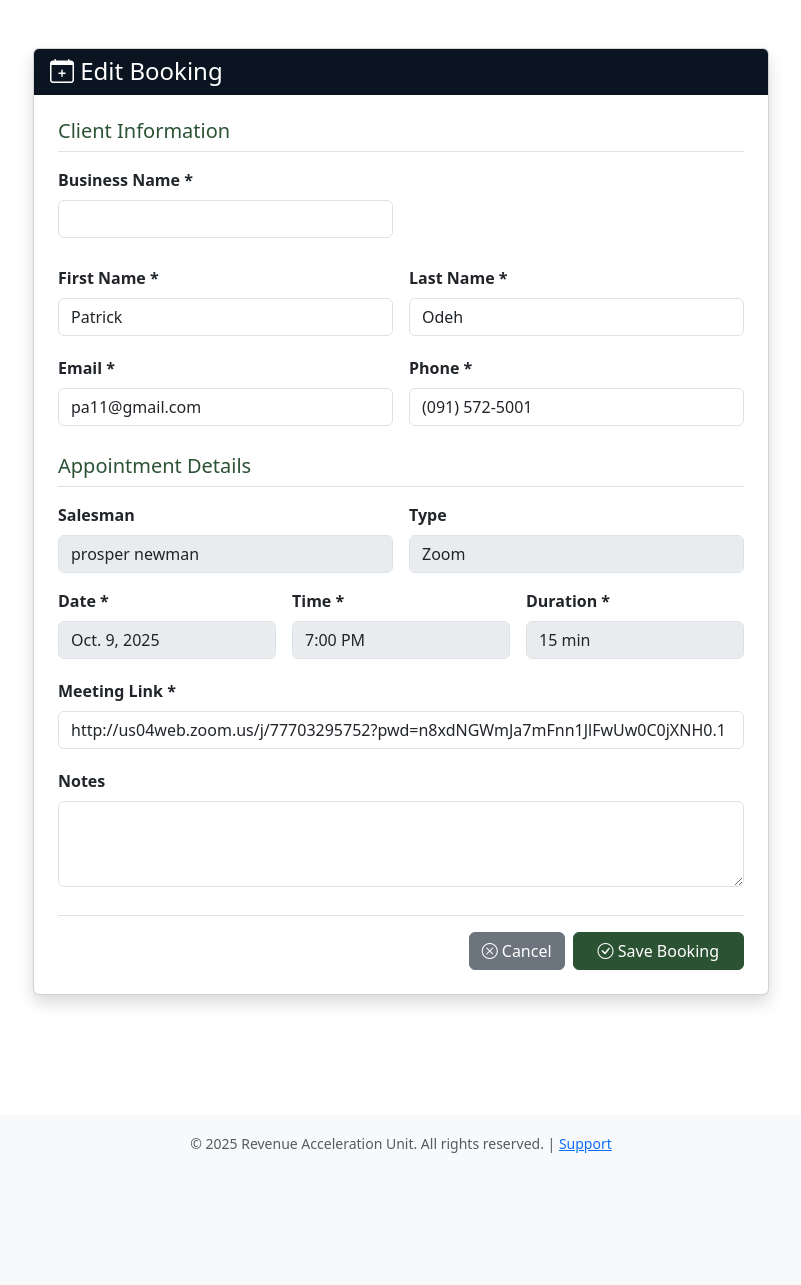
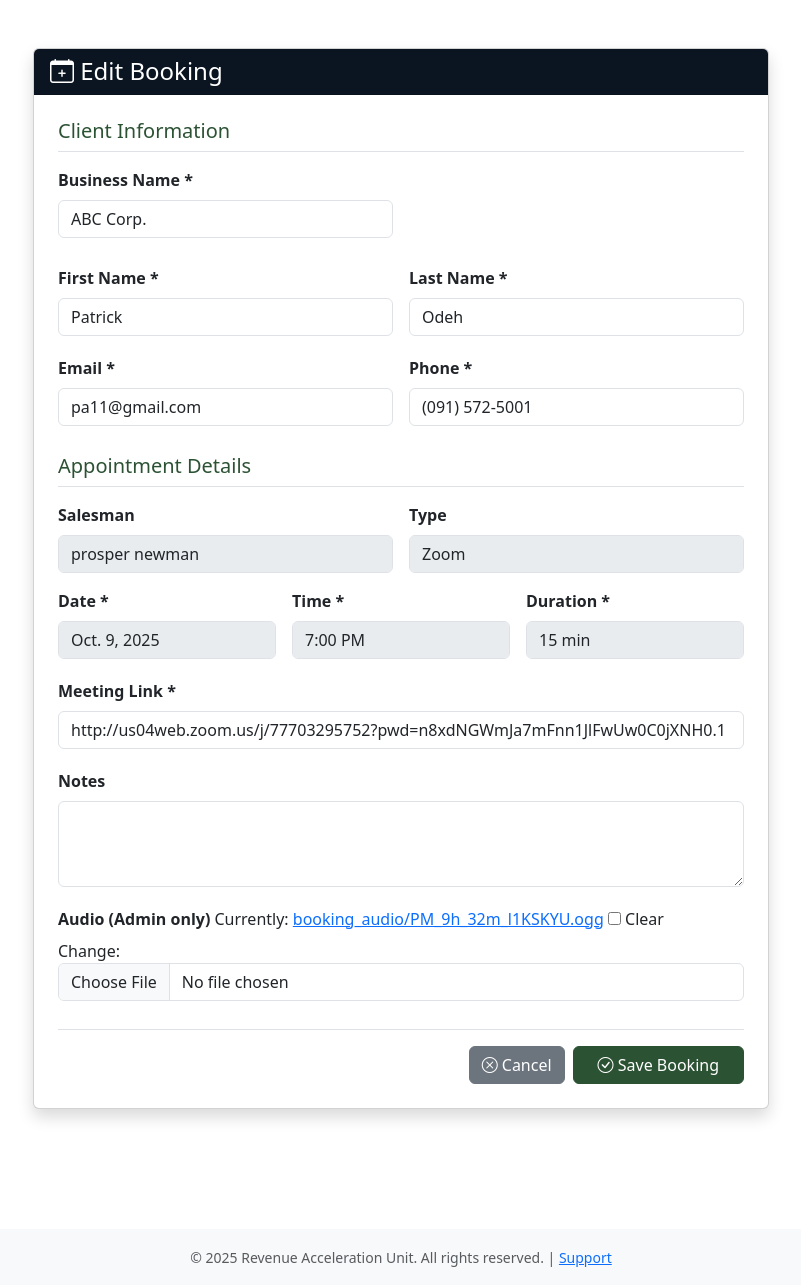
Before and after one commit to patrickodeh1/csass_project, a Django app: page /booking/3/edit/ in a window 1280 px wide. Shown: the part 64-1349 px from the top of the page, without its empty margins (239-1040 px from the left). Before the commit the page ends 1217 px from the top, so only its background shows below. Run offline with Django 5.2, Linux system fonts and the light colour scheme; a user stored in the database is signed in; data comes from the database, SQL or seed files in the repository; both versions use the stored data as it was after the commit.

Commit message:
file upload

```diff
--- a/core/forms.py
+++ b/core/forms.py
@@ -308,12 +308,14 @@ class BookingForm(forms.ModelForm):
     client_phone = forms.CharField(max_length=20, required=True)
     zoom_link = forms.URLField(required=False, widget=forms.URLInput(attrs={'class': 'form-control', 'placeholder': 'Zoom meeting link (if applicable)', 'readonly': True}))
 
+    audio_file = forms.FileField(required=False)
+
     class Meta:
         model = Booking
         fields = [
             'business_name', 'client_first_name', 'client_last_name',
             'client_email', 'client_phone', 'salesman', 'appointment_date',
-            'appointment_time', 'duration_minutes', 'appointment_type', 'zoom_link', 'notes'
+            'appointment_time', 'duration_minutes', 'appointment_type', 'zoom_link', 'notes', 'audio_file'
         ]
         widgets = {
             'appointment_date': forms.DateInput(attrs={'type': 'date'}),
@@ -338,12 +340,30 @@ class BookingForm(forms.ModelForm):
         )
         self.fields['salesman'].widget.attrs['class'] = 'form-control'
 
+        # Always force duration to 15 minutes in the UI
+        self.fields['duration_minutes'].initial = 15
+        self.fields['duration_minutes'].disabled = True
+
         # Pre-fill client info if editing
         if self.instance and self.instance.pk:
+            # Business name
+            self.fields['business_name'].initial = getattr(self.instance.client, 'business_name', '')
             self.fields['client_first_name'].initial = self.instance.client.first_name
             self.fields['client_last_name'].initial = self.instance.client.last_name
             self.fields['client_email'].initial = self.instance.client.email
             self.fields['client_phone'].initial = self.instance.client.phone_number
+
+            # Lock all fields except notes and audio if booking is pending
+            if self.instance.status == 'pending':
+                lock_fields = [
+                    'business_name', 'client_first_name', 'client_last_name', 'client_email', 'client_phone',
+                    'salesman', 'appointment_date', 'appointment_time', 'duration_minutes', 'appointment_type', 'zoom_link'
+                ]
+                for name in lock_fields:
+                    if name in self.fields:
+                        self.fields[name].disabled = True
+                        # Avoid required validation errors for disabled fields that won't post back
+                        self.fields[name].required = False
 
         # Set zoom link from SystemConfig for zoom appointments
         if self.initial.get('appointment_type') == 'zoom':
@@ -360,7 +380,7 @@ class BookingForm(forms.ModelForm):
         appointment_date = cleaned_data.get('appointment_date')
         appointment_time = cleaned_data.get('appointment_time')
         appointment_type = cleaned_data.get('appointment_type')
-        duration_minutes = cleaned_data.get('duration_minutes')
+        duration_minutes = 15  # Force 15 minutes
         zoom_link = cleaned_data.get('zoom_link')
 
         if appointment_type == 'zoom' and not zoom_link:
@@ -368,6 +388,23 @@ class BookingForm(forms.ModelForm):
 
 
         if all([salesman, appointment_date, appointment_time, appointment_type]):
+            # Determine if we should skip availability validation (edit without schedule change or admin editing)
+            skip_availability_checks = False
+            if self.instance and self.instance.pk:
+                original_same = (
+                    self.instance.salesman_id == (salesman.id if hasattr(salesman, 'id') else getattr(salesman, 'pk', salesman)) and
+                    self.instance.appointment_date == appointment_date and
+                    self.instance.appointment_time == appointment_time and
+                    self.instance.appointment_type == appointment_type
+                )
+                if original_same:
+                    skip_availability_checks = True
+            # Admins can bypass availability constraints during edit
+            if self.request and (self.request.user.is_staff or self.request.user.is_superuser) and self.instance and self.instance.pk:
+                skip_availability_checks = True
+
+            if skip_availability_checks:
+                return cleaned_data
             # Get available slots for this day and appointment type
             date = appointment_date
             available_slots = AvailableTimeSlot.objects.filter(
@@ -402,15 +439,9 @@ class BookingForm(forms.ModelForm):
                     f"{salesman.get_full_name()}'s available times on {appointment_date.strftime('%A')}s: {available_times}"
                 )
 
-            # Calculate duration from timeslot if not provided or override with slot duration
-            if valid_slot:
-                slot_duration = int((datetime.combine(date.min, valid_slot.end_time) - datetime.combine(date.min, valid_slot.start_time)).total_seconds() / 60)
-                # Ensure minimum 15 minutes
-                slot_duration = max(15, slot_duration)
-                if not duration_minutes or duration_minutes != slot_duration:
-                    # Override duration with slot duration
-                    cleaned_data['duration_minutes'] = slot_duration
-                    duration_minutes = slot_duration
+            # Force duration to 15 minutes regardless of slot
+            cleaned_data['duration_minutes'] = 15
+            duration_minutes = 15
 
             # Check for booking conflicts
             if duration_minutes:
@@ -425,6 +456,19 @@ class BookingForm(forms.ModelForm):
                         f"at {conflict_booking.appointment_time.strftime('%I:%M %p')}"
                     )
 
+        # Restrict audio upload to admins only
+        if self.files and self.files.get('audio_file'):
+            if not (self.request and (self.request.user.is_staff or self.request.user.is_superuser)):
+                self.add_error('audio_file', 'Only administrators can upload audio files.')
+
+            # Optional: limit file types to audio
+            uploaded = self.files.get('audio_file')
+            if uploaded and hasattr(uploaded, 'content_type'):
+                if not uploaded.content_type.startswith('audio/'):
+                    self.add_error('audio_file', 'Invalid file type. Please upload an audio file.')
+
+        # Ensure duration is always 15
+        cleaned_data['duration_minutes'] = 15
         return cleaned_data
 
     def save(self, commit=True):
@@ -452,6 +496,21 @@ class BookingForm(forms.ModelForm):
 
         booking.client = client
 
+        # If editing a pending booking, ignore changes to locked fields by restoring original values
+        if booking.pk and booking.status == 'pending':
+            original = Booking.objects.get(pk=booking.pk)
+            booking.salesman = original.salesman
+            booking.appointment_date = original.appointment_date
+            booking.appointment_time = original.appointment_time
+            booking.duration_minutes = original.duration_minutes
+            booking.appointment_type = original.appointment_type
+            booking.zoom_link = original.zoom_link
+            # Restore client details from original client (prevent client mutation here)
+            booking.client = original.client
+
+        # Force duration to 15 minutes at save-time
+        booking.duration_minutes = 15
+
         if not booking.pk:
             booking.created_by = self.request.user if self.request else booking.salesman
 
@@ -464,6 +523,11 @@ class BookingForm(forms.ModelForm):
 
         if commit:
             booking.save()
+            # Save audio if present and user is admin
+            audio = self.files.get('audio_file') if self.files else None
+            if audio and (self.request and (self.request.user.is_staff or self.request.user.is_superuser)):
+                booking.audio_file = audio
+                booking.save(update_fields=['audio_file'])
 
         return booking
 
--- a/core/models.py
+++ b/core/models.py
@@ -206,6 +206,7 @@ class Booking(models.Model):
     zoom_link = models.URLField(blank=True)
     notes = models.TextField(blank=True)
     commission_amount = models.DecimalField(max_digits=10, decimal_places=2)
+    audio_file = models.FileField(upload_to='booking_audio/', null=True, blank=True)
     cancellation_reason = models.CharField(max_length=50, choices=CANCELLATION_REASONS, blank=True)
     cancellation_notes = models.TextField(blank=True)
     canceled_at = models.DateTimeField(null=True, blank=True)
--- a/core/templates/booking_form.html
+++ b/core/templates/booking_form.html
@@ -13,7 +13,7 @@
         </div>
 
         <div class="card-body p-4">
-          <form method="post" novalidate>
+          <form method="post" enctype="multipart/form-data" novalidate>
             {% csrf_token %}
 
             {% if form.non_field_errors %}
@@ -102,6 +102,13 @@
                 {{ form.notes }}
                 <div class="text-danger small mt-1">{{ form.notes.errors }}</div>
               </div>
+              {% if request.user.is_staff %}
+              <div class="col-12">
+                <label for="{{ form.audio_file.id_for_label }}" class="form-label fw-bold">Audio (Admin only)</label>
+                {{ form.audio_file }}
+                <div class="text-danger small mt-1">{{ form.audio_file.errors }}</div>
+              </div>
+              {% endif %}
             </div>
 
             <div class="d-flex justify-content-end gap-2 border-top pt-3">
--- a/core/views.py
+++ b/core/views.py
@@ -500,7 +500,7 @@ def booking_create(request):
 
     if request.method == 'POST':
         # Pass initial data to POST form so template can access it on validation errors
-        form = BookingForm(request.POST, initial=initial, request=request)
+        form = BookingForm(request.POST, request.FILES, initial=initial, request=request)
         if form.is_valid():
 
             # 1. --- 🌟 NEW LOGIC: FIND THE AVAILABLE TIME SLOT 🌟 ---
@@ -594,7 +594,7 @@ def booking_edit(request, pk):
         return HttpResponseForbidden("Only administrators can edit bookings.")
 
     if request.method == 'POST':
-        form = BookingForm(request.POST, instance=booking, request=request)
+        form = BookingForm(request.POST, request.FILES, instance=booking, request=request)
         if form.is_valid():
             booking = form.save()
             messages.success(request, 'Booking updated successfully!')
--- a/csass_project/urls.py
+++ b/csass_project/urls.py
@@ -16,8 +16,14 @@ Including another URLconf
 """
 from django.contrib import admin
 from django.urls import path, include
+from django.conf import settings
+from django.conf.urls.static import static
 
 urlpatterns = [
     path('admin/', admin.site.urls),
     path('', include('core.urls')),
 ]
+
+# Serve media files during development
+if settings.DEBUG:
+    urlpatterns += static(settings.MEDIA_URL, document_root=settings.MEDIA_ROOT)
```
Also changed, not shown: core/templates/booking_detail.html (+18 -0 lines), core/migrations/0002_booking_audio_file.py (added), db.sqlite3, 2 other files.
